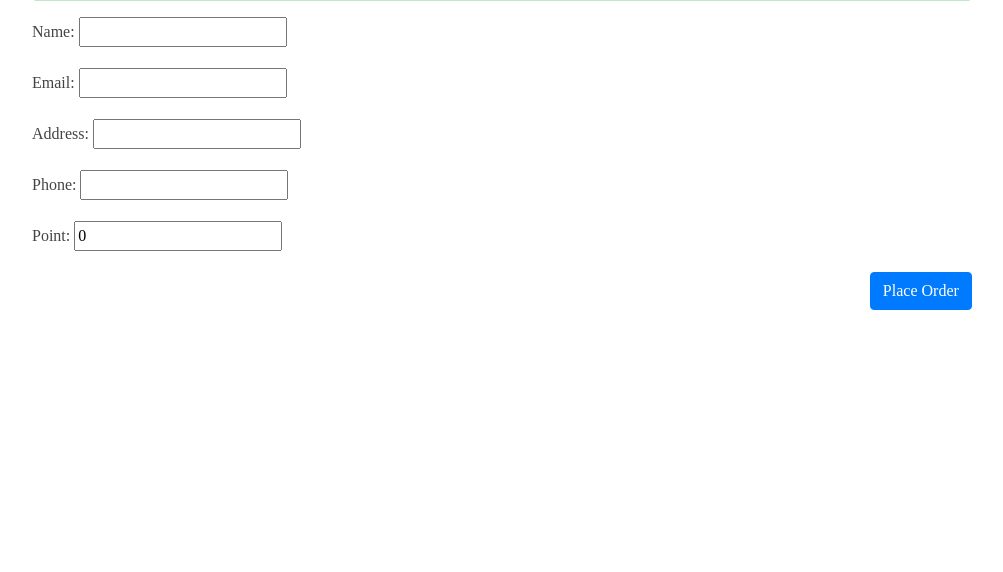
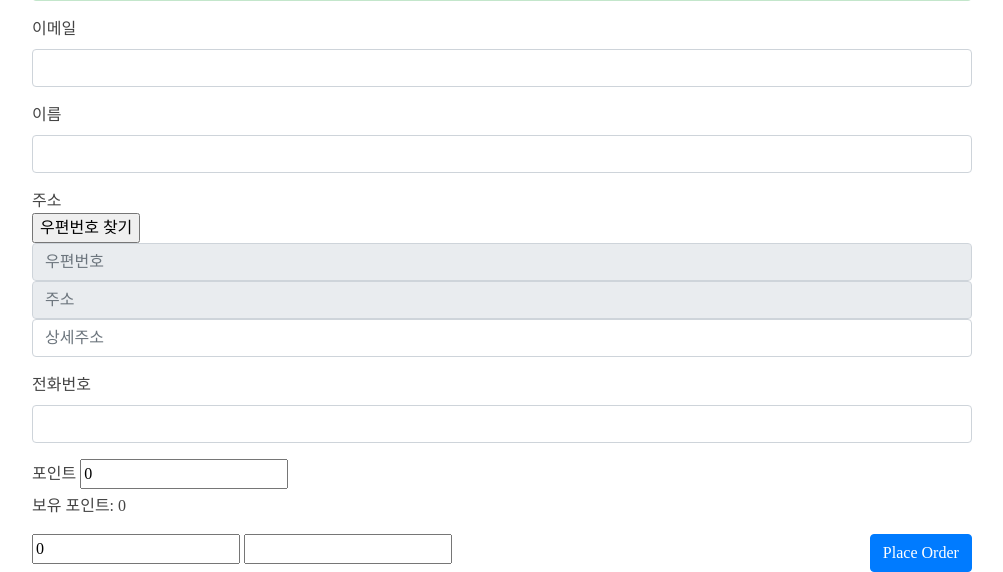
Before and after one commit to no7873/oldlibrary, a Django app: template order/templates/order/create.html in a window 1280 px wide; the page is wider, and only the part inside the window is pictured. Shown: the part 345-917 px from the top of that part, without its empty margins (68-1071 px from the left). Before the commit the page ends 655 px from the top of that part, so only its background shows below. Run offline with Django 3.2, Linux system fonts and the light colour scheme; the template is opened without the code that fills it: values that come from a table or form of the project are taken from there, others are empty; the visitor is signed in with stand-in values (Sample User, id 1); parts of the project's set-up code (start-up, migrations or seed data) failed here and were passed over; some libraries are stand-ins or nearby versions; some web fonts are replaced.

Commit message:
장바구니결제, 대여한 도서 표시 기능

```diff
--- a/cart/cart.py
+++ b/cart/cart.py
@@ -55,5 +55,6 @@ class Cart(object):
     def get_product_total(self):
         return sum(Decimal(item['price']) * item['quantity'] for item in self.cart.values())
 
+    @property
     def get_total_price(self):
         return self.get_product_total()
--- a/config/settings.py
+++ b/config/settings.py
@@ -152,8 +152,8 @@ MEDIA_ROOT = BASE_DIR / 'media'
 CART_ID = 'cart_in_session'
 SITE_ID = 1
 
-IAMPORT_KEY = '9091638241496796'
-IAMPORT_SECRET = 'oy9gR8nQdlZTGQ96YA5Em1gKxpgzG3F4CPltXJka5k4LaeS8OXNaY4Vvub4afKfRAAlxjFIoZNaa12jP'
+IAMPORT_KEY = '9365271867084088'
+IAMPORT_SECRET = '2Dk7mTHlgoTv61oKMqEdsv2tKLb6ckGeY1mlU4GbsAGyB4jouXBXtDrdoCjBX0QV2chWhX7JxOi9SBxn'
 
 LOGIN_REDIRECT_URL = '/'
 LOGOUT_REDIRECT_URL = '/'
--- a/order/admin.py
+++ b/order/admin.py
@@ -49,7 +49,7 @@ class OrderItemInline(admin.TabularInline):
     raw_id_fields = ['product']
 
 class OrderAdmin(admin.ModelAdmin):
-    list_display = ['id', 'name', 'email', 'address', 'paid', order_detail, order_pdf, 'created', 'updated']
+    list_display = ['id', 'name', 'email', 'address', 'detailadd', 'phone', 'paid', 'created', 'updated']
     list_filter = ['paid', 'created', 'updated']
     inlines = [OrderItemInline]
     actions = [export_to_csv]
--- a/order/forms.py
+++ b/order/forms.py
@@ -4,4 +4,4 @@ from .models import Order
 class OrderCreateForm(forms.ModelForm):
     class Meta:
         model = Order
-        fields = ['name', 'email', 'address', 'phone', 'point']
+        fields = ['name', 'email', 'address', 'detailadd', 'phone', 'point']
--- a/order/models.py
+++ b/order/models.py
@@ -2,18 +2,21 @@ from django.db import models
 from django.core.validators import MinValueValidator, MaxValueValidator
 
 # Create your models here.
+from accounts.models import User
+
 
 class Order(models.Model):
     name = models.CharField(max_length=100)
     email = models.EmailField()
     address = models.CharField(max_length=200)
+    detailadd = models.CharField(max_length=200, null=True, blank=True)
     phone = models.CharField(max_length=100)
     point = models.IntegerField(default=0)
     created = models.DateTimeField(auto_now_add=True)
     updated = models.DateTimeField(auto_now=True)
     paid = models.BooleanField(default=False)
 
-    discount = models.IntegerField(default=0, validators=[MinValueValidator(0), MaxValueValidator(100000)])
+    # discount = models.IntegerField(default=0, validators=[MinValueValidator(0), MaxValueValidator(100000)])
 
     class Meta:
         ordering = ['-created']
@@ -26,7 +29,7 @@ class Order(models.Model):
 
     def get_total_price(self):
         total_product = self.get_total_product()
-        return total_product - self.discount
+        return total_product - self.point
 
 from shop.models import Buybook
 class OrderItem(models.Model):
--- a/order/templates/order/create.html
+++ b/order/templates/order/create.html
@@ -5,6 +5,33 @@ Checkout
 {% endblock %}
 
 {% block script %}
+<script src="//t1.daumcdn.net/mapjsapi/bundle/postcode/prod/postcode.v2.js"></script>
+<script>
+function findAddr(){
+	new daum.Postcode({
+        oncomplete: function(data) {
+
+        	console.log(data);
+
+            // 팝업에서 검색결과 항목을 클릭했을때 실행할 코드를 작성하는 부분.
+            // 도로명 주소의 노출 규칙에 따라 주소를 표시한다.
+            // 내려오는 변수가 값이 없는 경우엔 공백('')값을 가지므로, 이를 참고하여 분기 한다.
+            var addr=''
+            // 우편번호와 주소 정보를 해당 필드에 넣는다.
+            document.getElementById('member_post').value = data.zonecode;
+
+            if (data.userSelectedType === 'R') { // 사용자가 도로명 주소를 선택했을 경우
+                    addr = data.roadAddress;
+                } else { // 사용자가 지번 주소를 선택했을 경우(J)
+                    addr = data.jibunAddress;
+                }
+             document.getElementById("member_addr").value = addr;
+                // 커서를 상세주소 필드로 이동한다.
+                document.getElementById("detailadd").focus();
+        }
+    }).open();
+}
+</script>
 <script type="text/javascript">
     csrf_token = '{{csrf_token}}';
     order_create_url = '{% url "orders:order_create_ajax" %}';
@@ -33,14 +60,48 @@ Checkout
                 <span>{{item.total_price}}</span>
             </li>
             {% endfor %}
+            {% for buy in product %}
+            <li class="list-group-item">
+                1X{{buy.btitle}}
+                <span>{{buy.price}}</span>
+            </li>
+            {% endfor %}
         </ul>
         <div class="alert alert-success" role="alert">Total: {{cart.get_total_price|floatformat:"2"}}</div>
 
         <form action="" method="post" class="order-form">
-            {{form.as_p}}
+<!--            {{form.as_p}}-->
             {% csrf_token %}
-            <input type="hidden" name="pre_order_id" value="0">
-            <input type="hidden" name="amount" value="{{cart.get_total_price|floatformat:'2'}}">
+            <div class="form-group">
+                <label for="email">이메일</label>
+                <input type="text" class="form-control" name="email" id="email"
+                       value="{{ form.email.value|default_if_none:'' }}">
+            </div>
+            <div class="form-group">
+                <label for="name">이름</label>
+                <input type="text" class="form-control" name="name" id="name"
+                       value="{{ form.name.value|default_if_none:'' }}">
+            </div>
+            <div class="form-group">
+            <div>주소</div>
+                <input type="button" onclick="findAddr()" value="우편번호 찾기"><br>
+                <input id="member_post" class="form-control" type="text" placeholder="우편번호" readonly name="zipcode">
+                <input id="member_addr" class="form-control" type="text" placeholder="주소" name="address" readonly value="{{ form.address.value|default_if_none:'' }}">
+                <input id="detailadd" type="text" class="form-control" placeholder="상세주소" name="detailadd" value="{{ form.detailadd.value|default_if_none:'' }}">
+            </div>
+            <div class="form-group">
+            <label for="phone">전화번호</label>
+                <input type="text" class="form-control" name="phone" id="phone"
+                       value="{{ form.phone.value|default_if_none:'' }}">
+            </div>
+            <div class="form-group">
+                <label for="point">포인트</label>
+                <input name="point" id="point" value="{{ form.point.value|default_if_none:'0' }}">
+                <p>보유 포인트: {{user.point}}</p>
+            </div>
+
+            <input name="pre_order_id" value="0">
+            <input name="amount" value="{{cart.get_total_price|floatformat:'2'}}">
             <input type="submit" class="btn btn-primary float-right" value="Place Order">
         </form>
     </div>
--- a/rental/views.py
+++ b/rental/views.py
@@ -41,6 +41,9 @@ def rentbook_detail(request, id, product_slug=None):
         global user_count, rental_date, reserve_date
         user_count = Reservation.objects.filter(cust_num=user).values('cust_num').aggregate(
             total=Coalesce(Count('cust_num'), 0))
+        rental_user = Rental.objects.filter(cust_num=user, rbook_id=id).values('cust_num').aggregate(total=Coalesce(Count('cust_num'), 0))
+        rental_state = Rental.objects.filter(cust_num=user, rbook_id=id).values('rental_state').first()
+
         rc = reserve_count.get('total')  # 예약총권수
         # print(rc)
         rtc = rental_count.get('total')  # 대여총권수
@@ -54,7 +57,7 @@ def rentbook_detail(request, id, product_slug=None):
 
         else:  # 예약 인원수가 대여 인원수 보다 많은 겨우
             reserve_date = reserve_date.last()
-        return render(request, 'shop/rent_detail.html', {'product':product, 'reserve_count':reserve_count, 'rental_count':rental_count, 'rental_date':rental_date, 'reserve_date':reserve_date, 'user_count':user_count })
+        return render(request, 'shop/rent_detail.html', {'product':product, 'reserve_count':reserve_count, 'rental_count':rental_count, 'rental_date':rental_date, 'reserve_date':reserve_date, 'user_count':user_count, 'rental_user':rental_user, 'rental_state':rental_state })
     else:
         return render(request, 'shop/rent_detail.html', {'product':product, 'reserve_count':reserve_count, 'rental_count':rental_count, 'rental_date':rental_date, 'reserve_date':reserve_date })
 
--- a/shop/templates/shop/buy_detail.html
+++ b/shop/templates/shop/buy_detail.html
@@ -16,8 +16,8 @@
                 {{add_to_cart}}
                 {% csrf_token %}
             <input type="submit" class="btn btn-primary btn-sm" value="구매 장바구니">
-            <input type="#" class="btn btn-primary btn-sm" value="바로구매">
             </form>
+            <a href="#" class="btn btn-primary">바로구매</a>
             <h5><span class="badge badge-secondary">줄거리</span>{{product.bcontent|linebreaks}}</h5>
             <h4>상태 : {{product.condition}} </h4>
         </div>
--- a/static/js/checkout.js
+++ b/static/js/checkout.js
@@ -1,6 +1,6 @@
 $(function (){
     var IMP = window.IMP;
-    IMP.init('imp35150271');
+    IMP.init('imp02773415');
 
     $('.order-form').on('submit', function (e){
         var amount = parseFloat($('.order-form input[name="amount"]').val().replace(',', ''));
@@ -8,10 +8,10 @@ $(function (){
 
         var order_id = AjaxCreateOrder(e);
 
-        if (order_id==false) {
-            alert('주문 생성 실패\n다시 시도해주세요.')
-            return false;
-        }
+//        if (order_id==false) {
+//            alert('주문 생성 실패\n다시 시도해주세요.')
+//            return false;
+//        }
 
         var merchant_id = AjaxStoreTransaction(e, order_id, amount, type)
 
@@ -19,7 +19,7 @@ $(function (){
             IMP.request_pay({
                 merchant_uid: merchant_id,
                 name: 'E-Shop product',
-                buyer_name:$('input[name="first_name"]').val()+" "+$('input[name="last_name"]').val(),
+                buyer_name:$('input[name="name"]').val(),
                 buyer_email:$('input[name="email"]').val(),
                 amount: amount
                 }, function (rsp) {
@@ -68,7 +68,7 @@ function AjaxCreateOrder(e){
             alert("로그인 해주세요.")
         }
         else{
-            alert("문제가 발생했습니다. 다시 시도해주세요.")
+            alert("주문정보를 입력해주세요.")
         }
     });
 
@@ -105,7 +105,7 @@ function AjaxStoreTransaction(e, order_id, amount, type) {
             alert("로그인 해주세요.")
         }
         else{
-            alert("문제가 발생했습니다. 다시 시도해주세요.")
+            alert("주문정보를 입력해주세요.")
         }
     });
     return merchant_id;
@@ -141,7 +141,7 @@ function ImpTransaction(e, order_id, merchant_id, imp_id, amount) {
             alert("로그인 해주세요.")
         }
         else{
-            alert("문제가 발생했습니다. 다시 시도해주세요.")
+            alert("주문정보를 입력해주세요.")
         }
     });
 }
```
Also changed, not shown: order/iamport.py (+10 -10 lines), order/views.py (+13 -2 lines), rental/templates/shop/rent_detail.html (+10 -1 lines).
